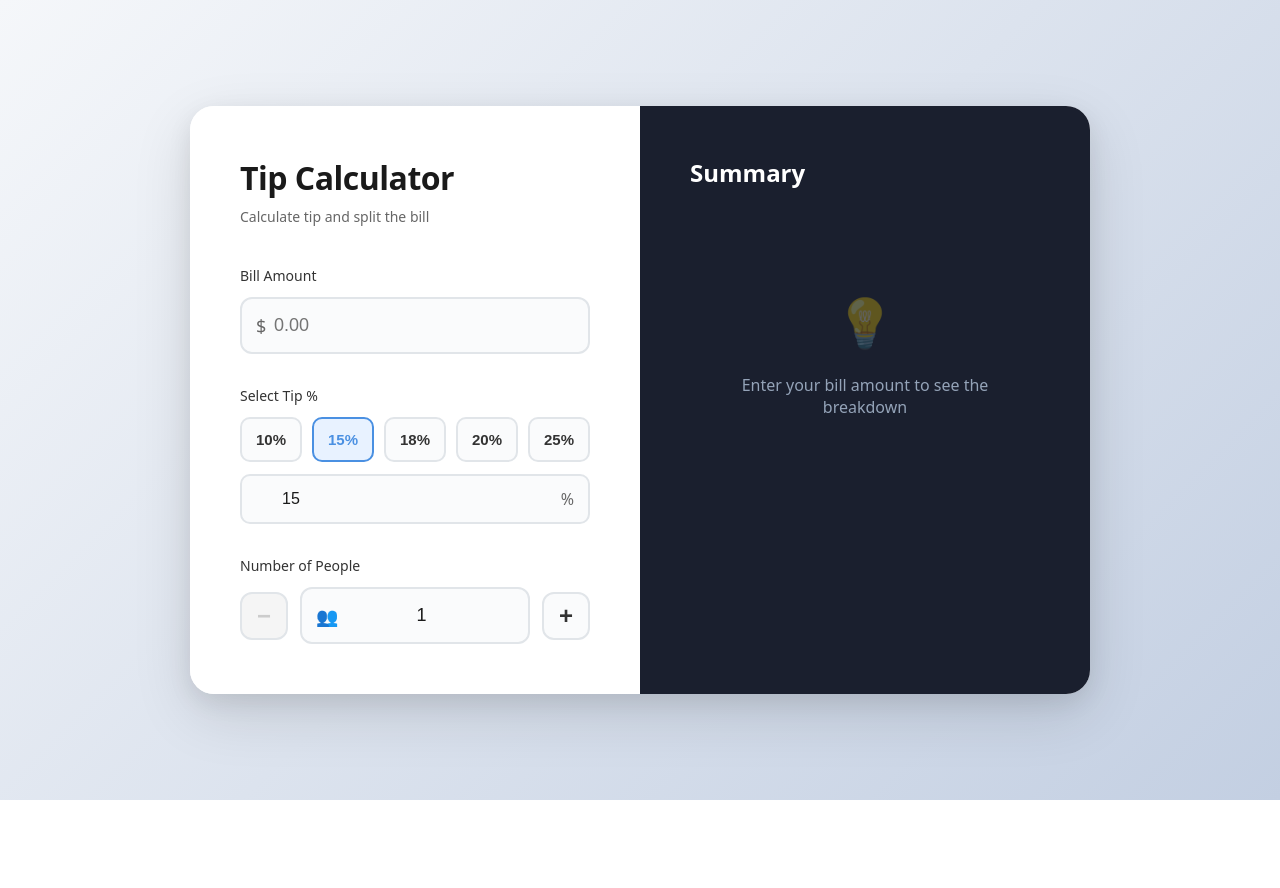
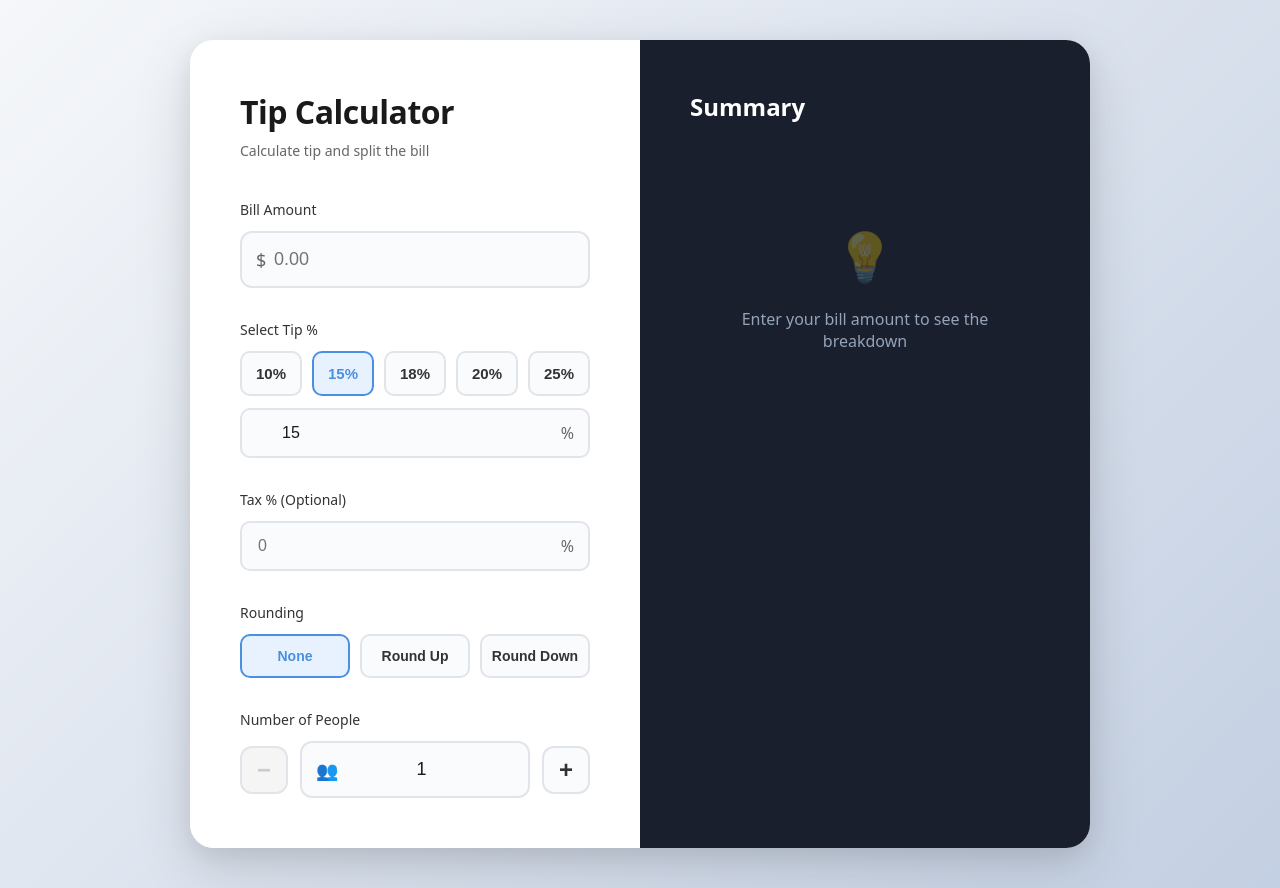
Before and after one commit to ermiasdesalegn/eat-n-split, a React (Create React App) app: page / in a window 1280 px wide. Before the commit the page ends 800 px from the top, so only its background shows below. Built offline with nearby package versions, Linux system fonts and the light colour scheme.

Commit message:
The calculator is now better

```diff
--- a/src/App.js
+++ b/src/App.js
@@ -3,24 +3,56 @@ import { useEffect, useState } from "react";
 function App() {
   const [bill, setBill] = useState("");
   const [tip, setTip] = useState(15);
+  const [tax, setTax] = useState(0);
   const [people, setPeople] = useState(1);
+  const [rounding, setRounding] = useState("none"); // "none", "up", "down"
   const [copied, setCopied] = useState(false);
 
   // Load preferences from localStorage
   useEffect(() => {
     const savedTip = localStorage.getItem('tipPercentage');
     if (savedTip) setTip(Number(savedTip));
+    const savedTax = localStorage.getItem('taxPercentage');
+    if (savedTax) setTax(Number(savedTax));
   }, []);
 
-  // Save tip preference
+  // Save preferences
   useEffect(() => {
     if (tip > 0) {
       localStorage.setItem('tipPercentage', tip.toString());
     }
   }, [tip]);
 
-  const tipAmount = bill ? (bill * tip / 100) : 0;
-  const total = bill ? parseFloat(bill) + tipAmount : 0;
+  useEffect(() => {
+    if (tax >= 0) {
+      localStorage.setItem('taxPercentage', tax.toString());
+    }
+  }, [tax]);
+
+  function roundAmount(amount, method) {
+    if (method === "up") {
+      return Math.ceil(amount);
+    } else if (method === "down") {
+      return Math.floor(amount);
+    }
+    return amount;
+  }
+
+  const billAmount = bill ? parseFloat(bill) : 0;
+  const taxAmount = billAmount * (tax / 100);
+  const subtotal = billAmount + taxAmount;
+  let tipAmount = subtotal * (tip / 100);
+  let total = subtotal + tipAmount;
+
+  // Apply rounding if selected
+  let adjustedTipAmount = tipAmount;
+  if (rounding !== "none" && billAmount > 0) {
+    total = roundAmount(total, rounding);
+    // Adjust tip amount to match rounded total
+    adjustedTipAmount = total - subtotal;
+    if (adjustedTipAmount < 0) adjustedTipAmount = 0;
+  }
+
   const perPerson = people > 0 ? total / people : 0;
 
   const quickTips = [10, 15, 18, 20, 25];
@@ -35,7 +67,20 @@ function App() {
   }
 
   function copyToClipboard() {
-    const text = `Tip Calculator Summary\n\nBill: ${formatCurrency(bill)}\nTip (${tip}%): ${formatCurrency(tipAmount)}\nTotal: ${formatCurrency(total)}${people > 1 ? `\nPer Person (${people} people): ${formatCurrency(perPerson)}` : ''}`;
+    let text = `Tip Calculator Summary\n\n`;
+    text += `Bill: ${formatCurrency(billAmount)}\n`;
+    if (tax > 0) {
+      text += `Tax (${tax}%): ${formatCurrency(taxAmount)}\n`;
+      text += `Subtotal: ${formatCurrency(subtotal)}\n`;
+    }
+    text += `Tip (${tip}%): ${formatCurrency(rounding !== "none" ? adjustedTipAmount : tipAmount)}\n`;
+    if (rounding !== "none") {
+      text += `Rounding: ${rounding === "up" ? "Round Up" : "Round Down"}\n`;
+    }
+    text += `Total: ${formatCurrency(total)}`;
+    if (people > 1) {
+      text += `\nPer Person (${people} people): ${formatCurrency(perPerson)}`;
+    }
     navigator.clipboard.writeText(text);
     setCopied(true);
     setTimeout(() => setCopied(false), 2000);
@@ -126,7 +171,12 @@ function App() {
               <input
                 type="number"
                 value={bill}
-                onChange={(e) => setBill(e.target.value)}
+                onChange={(e) => {
+                const value = e.target.value;
+                if (value === "" || (!isNaN(value) && value >= 0)) {
+                  setBill(value);
+                }
+              }}
                 placeholder="0.00"
                 style={{
                   width: "100%",
@@ -242,6 +292,112 @@ function App() {
                 color: "#666",
                 fontWeight: "500"
               }}>%</span>
+            </div>
+          </div>
+
+          <div style={{ marginBottom: "32px" }}>
+            <label style={{
+              display: "block",
+              fontSize: "14px",
+              color: "#333",
+              marginBottom: "12px",
+              fontWeight: "500"
+            }}>
+              Tax % (Optional)
+            </label>
+            <div style={{
+              position: "relative",
+              display: "flex",
+              alignItems: "center"
+            }}>
+              <input
+                type="number"
+                value={tax || ""}
+                onChange={(e) => setTax(Math.max(0, Number(e.target.value) || 0))}
+                placeholder="0"
+                style={{
+                  width: "100%",
+                  padding: "14px 16px 14px 16px",
+                  fontSize: "16px",
+                  border: "2px solid #e1e5e9",
+                  borderRadius: "10px",
+                  backgroundColor: "#fafbfc",
+                  outline: "none",
+                  color: "#1a1a1a",
+                  transition: "all 0.2s",
+                  fontWeight: "500"
+                }}
+                onFocus={(e) => {
+                  e.target.style.borderColor = "#4a90e2";
+                  e.target.style.backgroundColor = "#fff";
+                  e.target.style.boxShadow = "0 0 0 4px rgba(74, 144, 226, 0.1)";
+                }}
+                onBlur={(e) => {
+                  e.target.style.borderColor = "#e1e5e9";
+                  e.target.style.backgroundColor = "#fafbfc";
+                  e.target.style.boxShadow = "none";
+                }}
+              />
+              <span style={{
+                position: "absolute",
+                right: "16px",
+                fontSize: "16px",
+                color: "#666",
+                fontWeight: "500"
+              }}>%</span>
+            </div>
+          </div>
+
+          <div style={{ marginBottom: "32px" }}>
+            <label style={{
+              display: "block",
+              fontSize: "14px",
+              color: "#333",
+              marginBottom: "12px",
+              fontWeight: "500"
+            }}>
+              Rounding
+            </label>
+            <div style={{
+              display: "grid",
+              gridTemplateColumns: "repeat(3, 1fr)",
+              gap: "10px"
+            }}>
+              {[
+                { value: "none", label: "None" },
+                { value: "up", label: "Round Up" },
+                { value: "down", label: "Round Down" }
+              ].map(option => (
+                <button
+                  key={option.value}
+                  onClick={() => setRounding(option.value)}
+                  style={{
+                    padding: "12px 8px",
+                    fontSize: "14px",
+                    fontWeight: "600",
+                    border: rounding === option.value ? "2px solid #4a90e2" : "2px solid #e1e5e9",
+                    borderRadius: "10px",
+                    backgroundColor: rounding === option.value ? "#e8f2ff" : "#fafbfc",
+                    color: rounding === option.value ? "#4a90e2" : "#333",
+                    cursor: "pointer",
+                    transition: "all 0.2s"
+                  }}
+                  onMouseEnter={(e) => {
+                    if (rounding !== option.value) {
+                      e.target.style.borderColor = "#4a90e2";
+                      e.target.style.backgroundColor = "#f0f7ff";
+                    }
+                  }}
+                  onMouseLeave={(e) => {
+                    if (rounding !== option.value) {
+                      e.target.style.borderColor = "#e1e5e9";
+                      e.target.style.backgroundColor = "#fafbfc";
+                    }
+                  }}
+                >
+                  {option.label}
+                </button>
+              ))}
             </div>
           </div>
 
@@ -444,7 +600,7 @@ function App() {
                     display: "flex",
                     justifyContent: "space-between",
                     alignItems: "center",
-                    marginBottom: "24px"
+                    marginBottom: "20px"
                   }}>
                     <div>
                       <div style={{
@@ -455,22 +611,75 @@ function App() {
                         Bill
                       </div>
                       <div style={{
-                        fontSize: "32px",
+                        fontSize: "28px",
                         fontWeight: "600",
                         color: "#fff"
                       }}>
-                        {formatCurrency(parseFloat(bill))}
+                        {formatCurrency(billAmount)}
                       </div>
                     </div>
                   </div>
+
+                  {tax > 0 && (
+                    <>
+                      <div style={{
+                        display: "flex",
+                        justifyContent: "space-between",
+                        alignItems: "center",
+                        marginBottom: "20px"
+                      }}>
+                        <div>
+                          <div style={{
+                            fontSize: "14px",
+                            color: "#94a3b8",
+                            marginBottom: "4px"
+                          }}>
+                            Tax ({tax}%)
+                          </div>
+                          <div style={{
+                            fontSize: "24px",
+                            fontWeight: "600",
+                            color: "#94a3b8"
+                          }}>
+                            {formatCurrency(taxAmount)}
+                          </div>
+                        </div>
+                      </div>
+                      <div style={{
+                        display: "flex",
+                        justifyContent: "space-between",
+                        alignItems: "center",
+                        marginBottom: "20px",
+                        paddingBottom: "20px",
+                        borderBottom: "1px solid rgba(255,255,255,0.1)"
+                      }}>
+                        <div>
+                          <div style={{
+                            fontSize: "14px",
+                            color: "#94a3b8",
+                            marginBottom: "4px"
+                          }}>
+                            Subtotal
+                          </div>
+                          <div style={{
+                            fontSize: "24px",
+                            fontWeight: "600",
+                            color: "#fff"
+                          }}>
+                            {formatCurrency(subtotal)}
+                          </div>
+                        </div>
+                      </div>
+                    </>
+                  )}
 
                   <div style={{
                     display: "flex",
                     justifyContent: "space-between",
                     alignItems: "center",
-                    marginBottom: "24px",
-                    paddingBottom: "24px",
-                    borderBottom: "1px solid rgba(255,255,255,0.1)"
+                    marginBottom: "20px",
+                    paddingBottom: tax > 0 ? "20px" : "24px",
+                    borderBottom: tax > 0 ? "1px solid rgba(255,255,255,0.1)" : "none"
                   }}>
                     <div>
                       <div style={{
@@ -485,10 +694,21 @@ function App() {
                         fontWeight: "600",
                         color: "#4a90e2"
                       }}>
-                        {formatCurrency(tipAmount)}
+                        {formatCurrency(rounding !== "none" ? adjustedTipAmount : tipAmount)}
                       </div>
                     </div>
                   </div>
+
+                  {rounding !== "none" && (
+                    <div style={{
+                      fontSize: "12px",
+                      color: "#94a3b8",
+                      marginBottom: "12px",
+                      fontStyle: "italic"
+                    }}>
+                      {rounding === "up" ? "↗ Rounded up" : "↘ Rounded down"}
+                    </div>
+                  )}
 
                   <div style={{
                     display: "flex",
@@ -563,7 +783,9 @@ function App() {
               onClick={() => {
                 setBill("");
                 setTip(15);
+                setTax(0);
                 setPeople(1);
+                setRounding("none");
               }}
               style={{
                 width: "100%",
```
